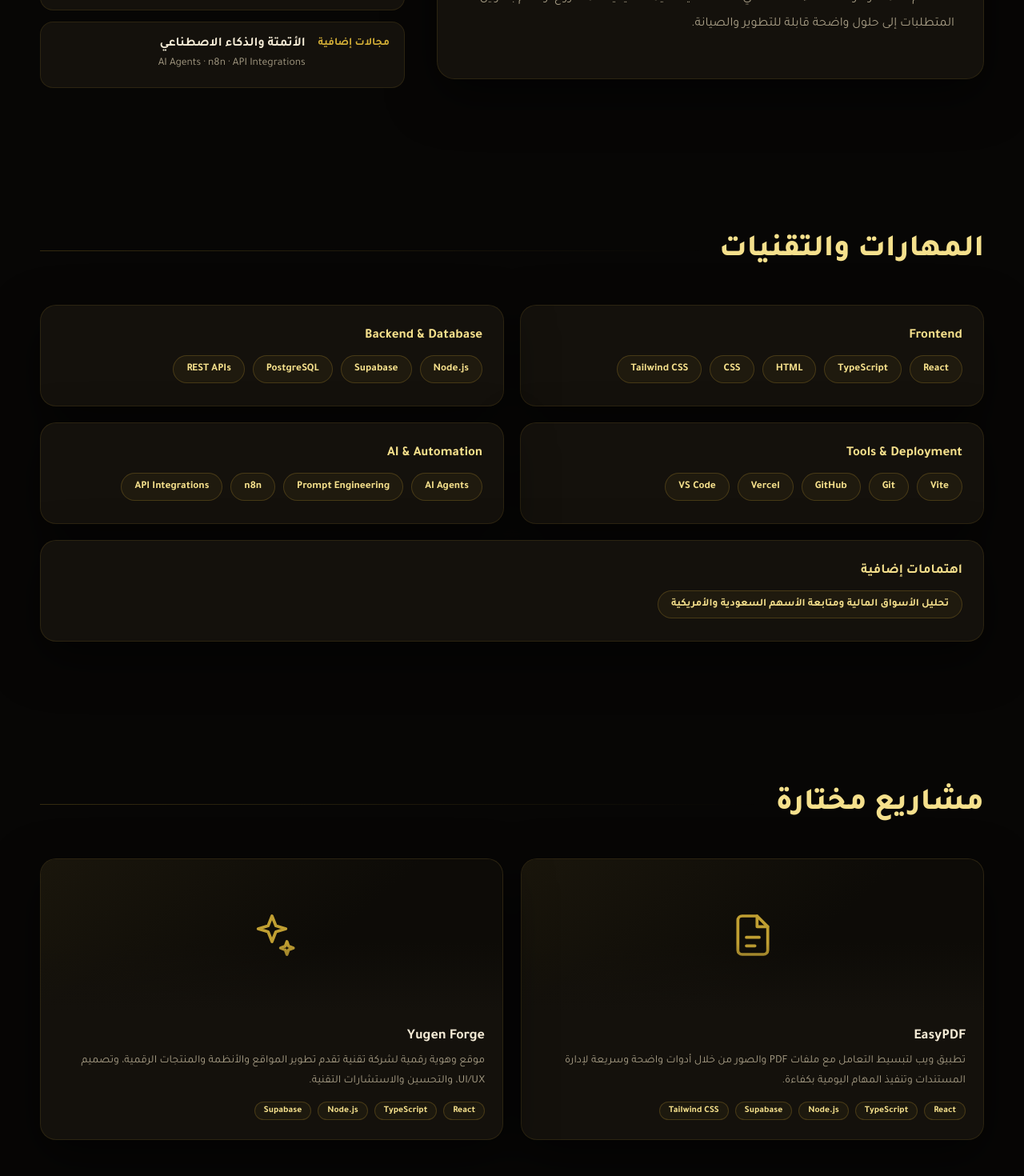
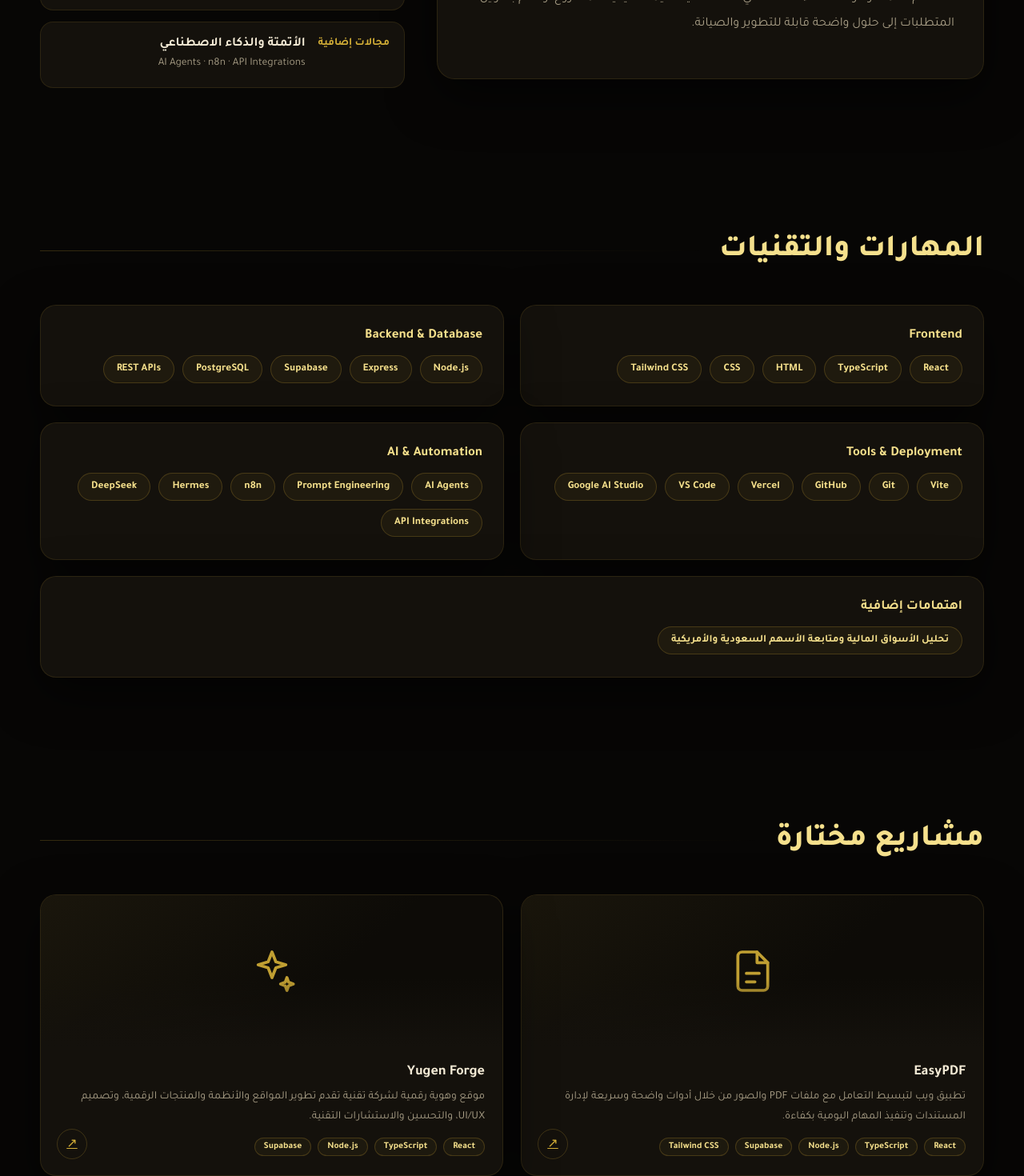
Before and after one commit to mansour1414/Mansour-Portfolio, a React (Vite) app: page / in a window 1280 px wide. Shown: the part 1330-2800 px from the top of the page at 80% size. Built offline with nearby package versions, Linux system fonts and the light colour scheme; no server answers.

Commit message:
Add project links, align skills with project context

```diff
--- a/src/data.ts
+++ b/src/data.ts
@@ -48,9 +48,9 @@ export const about = {
 
 export const skills = [
   { title: 'Frontend', items: ['React', 'TypeScript', 'HTML', 'CSS', 'Tailwind CSS'] },
-  { title: 'Backend & Database', items: ['Node.js', 'Supabase', 'PostgreSQL', 'REST APIs'] },
-  { title: 'Tools & Deployment', items: ['Vite', 'Git', 'GitHub', 'Vercel', 'VS Code'] },
-  { title: 'AI & Automation', items: ['AI Agents', 'Prompt Engineering', 'n8n', 'API Integrations'] },
+  { title: 'Backend & Database', items: ['Node.js', 'Express', 'Supabase', 'PostgreSQL', 'REST APIs'] },
+  { title: 'Tools & Deployment', items: ['Vite', 'Git', 'GitHub', 'Vercel', 'VS Code', 'Google AI Studio'] },
+  { title: 'AI & Automation', items: ['AI Agents', 'Prompt Engineering', 'n8n', 'Hermes', 'DeepSeek', 'API Integrations'] },
 ];
 export const skillsExtra: L = {
   ar: 'تحليل الأسواق المالية ومتابعة الأسهم السعودية والأمريكية',
@@ -64,7 +64,7 @@ export const projects: { name: string; icon: string; desc: L; tech: string[]; ur
       ar: 'تطبيق ويب لتبسيط التعامل مع ملفات PDF والصور من خلال أدوات واضحة وسريعة لإدارة المستندات وتنفيذ المهام اليومية بكفاءة.',
       en: 'A web application that simplifies working with PDFs and images through clear, fast tools for document management and everyday file tasks.',
     },
-    url: '', // [ناقص] project link
+    url: 'https://github.com/mansour1414/EASYPDF',
   },
   {
     name: 'Yugen Forge', icon: 'sparkle', tech: ['React', 'TypeScript', 'Node.js', 'Supabase'],
@@ -72,7 +72,7 @@ export const projects: { name: string; icon: string; desc: L; tech: string[]; ur
       ar: 'موقع وهوية رقمية لشركة تقنية تقدم تطوير المواقع والأنظمة والمنتجات الرقمية، وتصميم UI/UX، والتحسين والاستشارات التقنية.',
       en: 'A digital presence for a technology company providing web and software development, digital products, UI/UX design, optimization, and technical consulting.',
     },
-    url: '', // [ناقص] project link
+    url: 'https://github.com/mansour1414/YF-YUGEN-FORGE',
   },
 ];
 
```
